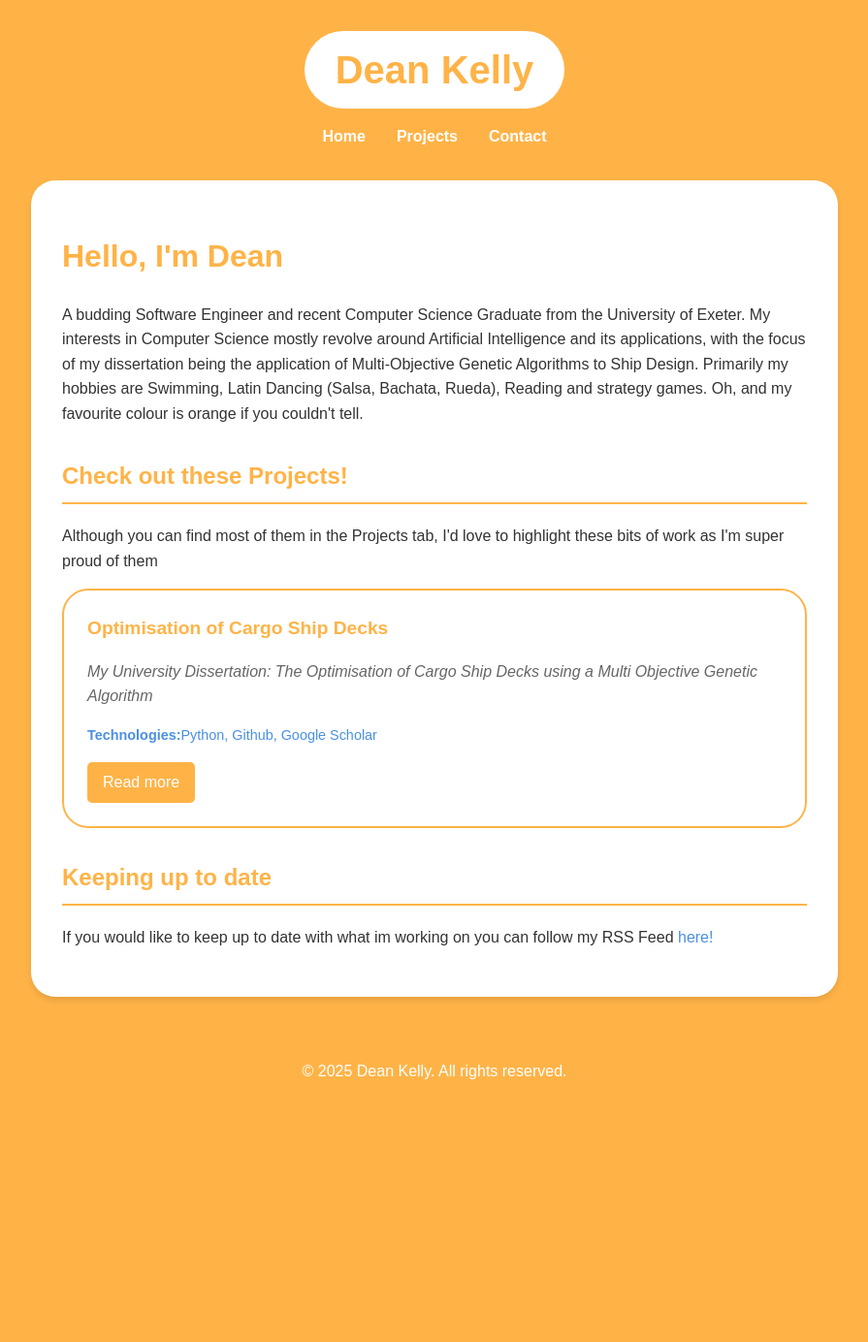
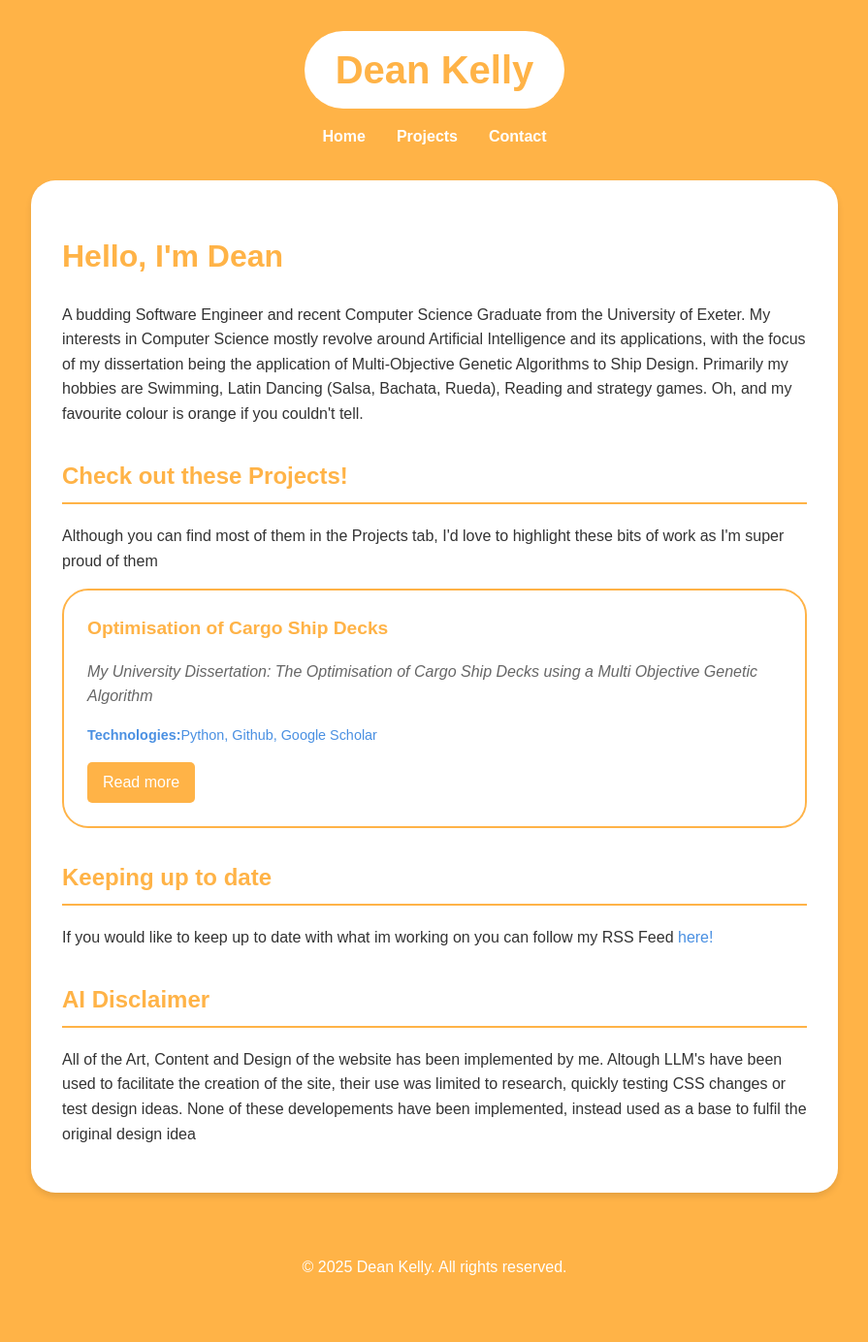
Before and after one commit to KeanDelly/KeanDelly.com, a Jekyll site: the page built from index.html, in a window 1280 px wide. Shown: the whole page at 97% size, without its empty margins (192-1087 px from the left). Built offline with Jekyll 4.4.1, drawn with Linux system fonts in a browser that asks for light colours; before the commit the page ends 1181 px from its top, so only the background shows below that.

Commit message:
Basic Ai Disclaimer

```diff
--- a/index.html
+++ b/index.html
@@ -29,3 +29,10 @@ layout: default
     If you would like to keep up to date with what im working on you can follow my RSS Feed
     <a href="feed.xml"> here!</a>
   </p>
+
+<h2>AI Disclaimer</h2>
+  <p>
+    All of the Art, Content and Design of the website has been implemented by me. Altough LLM's have been used to
+    facilitate the creation of the site, their use was limited to research, quickly testing CSS changes or test design ideas.
+    None of these developements have been implemented, instead used as a base to fulfil the original design idea
+  </p>
```
